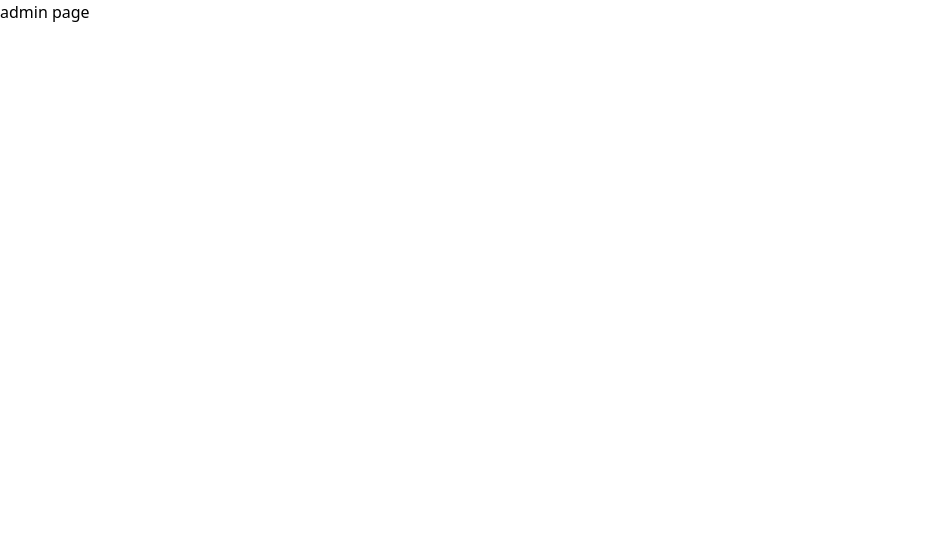
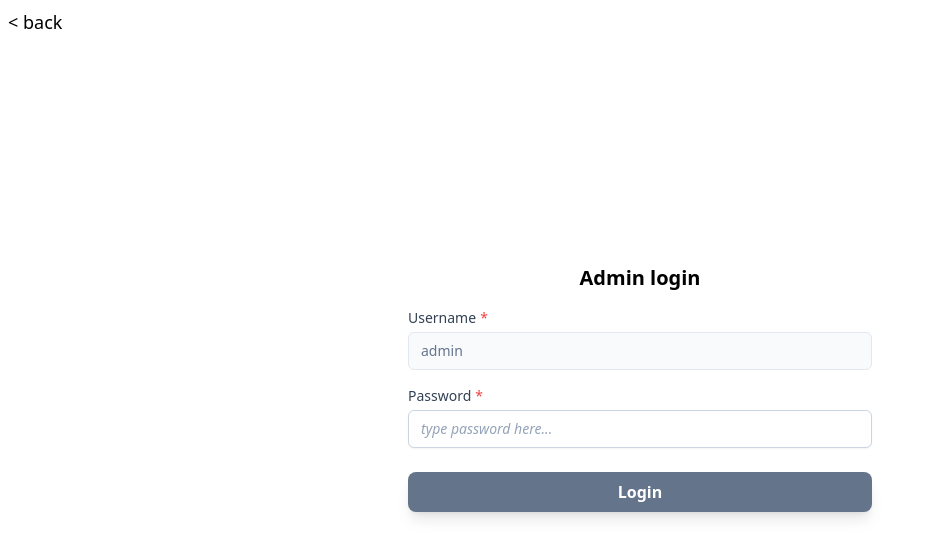
Before and after one commit to Lavaruz/Personal-blog, a Next.js app in the folder client/: page /admin in a window 1280 px wide. Shown: the top 558 px of the page, without its empty margins (0-935 px from the left). Built offline with nearby package versions, Linux system fonts and the light colour scheme.

Commit message:
complete admin login form

```diff
--- a/client/src/components/Blogs.tsx
+++ b/client/src/components/Blogs.tsx
@@ -12,9 +12,9 @@ export default function Blogs({ blogs }: BlogProps) {
   blogs = blogs.slice(1, 12 + 1);
   return (
     <div className="container">
-      <div className="w-full mb-32 mt-8">
+      <div className="w-full mb-12 mt-8">
         <h3 className="mb-8">{">>>"} most recent blog</h3>
-        <div className="grid grid-cols-4 gap-4">
+        <div className="grid lg:grid-cols-4 gap-4">
           {blogs.map((blog, index) => {
             blog.body = blog.body.substring(0, 100) + " ...";
             return (
@@ -26,7 +26,7 @@ export default function Blogs({ blogs }: BlogProps) {
                   <h3 className="font-bold text-xl mb-2">{blog.title}</h3>
                   <p className="text-sm text-slate-400 mb-4 group-hover:text-slate-300">
                     tags:{" "}
-                    <span className="text-slate-500 group-hover:text-slate-200">
+                    <span className="text-slate-500 group-hover:text-slate-200 text-sm">
                       backend
                     </span>
                   </p>
--- a/client/src/components/Footer.tsx
+++ b/client/src/components/Footer.tsx
@@ -11,26 +11,6 @@ export default function Footer() {
               cupiditate.
             </p>
           </div>
-          <div className="social flex items-center justify-center gap-4 ">
-            <a
-              href=""
-              className="p-4 border border-slate-500 rounded-full hover:bg-slate-500 hover:text-white transition duration-300 ease-in-out"
-            >
-              FB
-            </a>
-            <a
-              href=""
-              className="p-4 border border-slate-500 rounded-full hover:bg-slate-500 hover:text-white transition duration-300 ease-in-out"
-            >
-              Github
-            </a>
-            <a
-              href=""
-              className="p-4 border border-slate-500 rounded-full hover:bg-slate-500 hover:text-white transition duration-300 ease-in-out"
-            >
-              IG
-            </a>
-          </div>
         </div>
       </div>
     </div>
--- a/client/src/components/Hero.tsx
+++ b/client/src/components/Hero.tsx
@@ -3,7 +3,7 @@ export default function Hero() {
     <div className="bg-slate-100">
       <div className="containe">
         <div className="w-full flex flex-col justify-center items-center gap-4 py-32">
-          <h1 className="font-semibold text-2xl text-slate-900 mb-4">
+          <h1 className="font-semibold px-2 text-2xl text-center lg:text-2xl text-slate-900 mb-4">
             a Place for my thoughts, finds, and opinions
           </h1>
           <p className="text-slate-400 text-sm">tags: </p>
--- a/client/src/pages/admin/index.tsx
+++ b/client/src/pages/admin/index.tsx
@@ -1,7 +1,52 @@
 export default function Admin() {
   return (
-    <div className="">
-      <p>admin page</p>
+    <div className="container flex justify-center items-center h-screen">
+      <div className="lg:w-1/2 mx-auto py-20 w-full">
+        <h2 className="text-xl font-bold text-center mb-4">Admin login</h2>
+        <form action="" method="post" className="lg:px-20 px-4">
+          <label className="block mb-4">
+            <span className="block text-sm font-medium text-slate-700 after:content-['*'] after:text-red-500 after:ml-1">
+              Username
+            </span>
+            <input
+              type="text"
+              value={"admin"}
+              disabled
+              className="mt-1 block w-full px-3 py-2 bg-white border border-slate-300 rounded-md text-sm shadow-sm placeholder-slate-400
+      focus:outline-none focus:border-sky-500 focus:ring-1 focus:ring-sky-500
+      disabled:bg-slate-50 disabled:text-slate-500 disabled:border-slate-200 disabled:shadow-none
+      invalid:border-pink-500 invalid:text-pink-600
+      focus:invalid:border-pink-500 focus:invalid:ring-pink-500
+    "
+            />
+          </label>
+          <label className="block">
+            <span className="block text-sm font-medium text-slate-700 after:content-['*'] after:text-red-500 after:ml-1">
+              Password
+            </span>
+            <input
+              type="text"
+              placeholder="type password here..."
+              className="mt-1 block w-full px-3 py-2 bg-white border border-slate-300 rounded-md text-sm shadow-sm placeholder-slate-400
+      focus:outline-none focus:border-sky-500 focus:ring-1 focus:ring-sky-500
+      disabled:bg-slate-50 disabled:text-slate-500 disabled:border-slate-200 disabled:shadow-none
+      invalid:border-pink-500 invalid:text-pink-600
+      focus:invalid:border-pink-500 focus:invalid:ring-pink-500
+      placeholder:italic
+    "
+            />
+          </label>
+          <button
+            type="submit"
+            className="w-full rounded-lg bg-slate-500 text-white font-bold shadow-lg py-2 my-6 hover:opacity-80 transition"
+          >
+            Login
+          </button>
+        </form>
+      </div>
+      <div className="absolute left-2 top-2 text-lg">
+        <a href="/">{"< back"}</a>
+      </div>
     </div>
   );
 }
--- /dev/null
+++ b/client/src/pages/admin/write.tsx
@@ -0,0 +1,3 @@
+export default function Write() {
+  return <p>write page</p>;
+}
```
